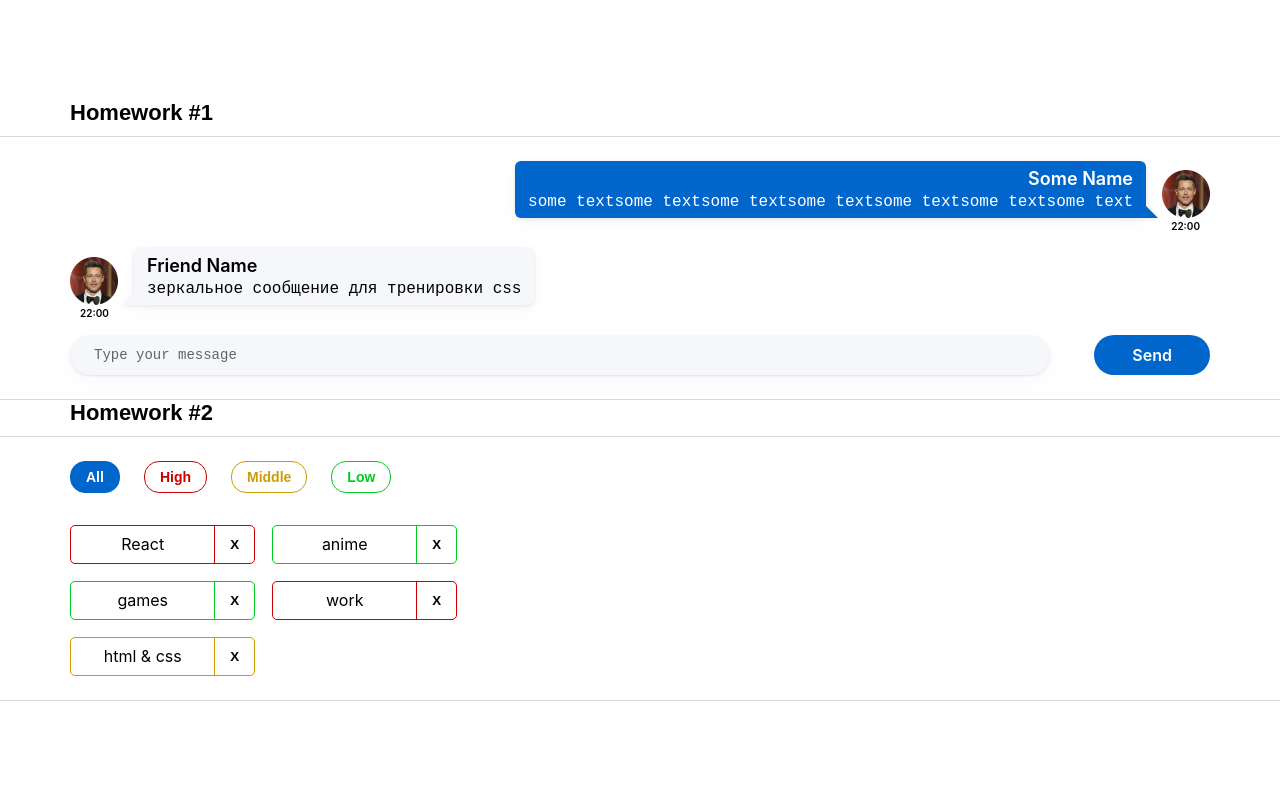
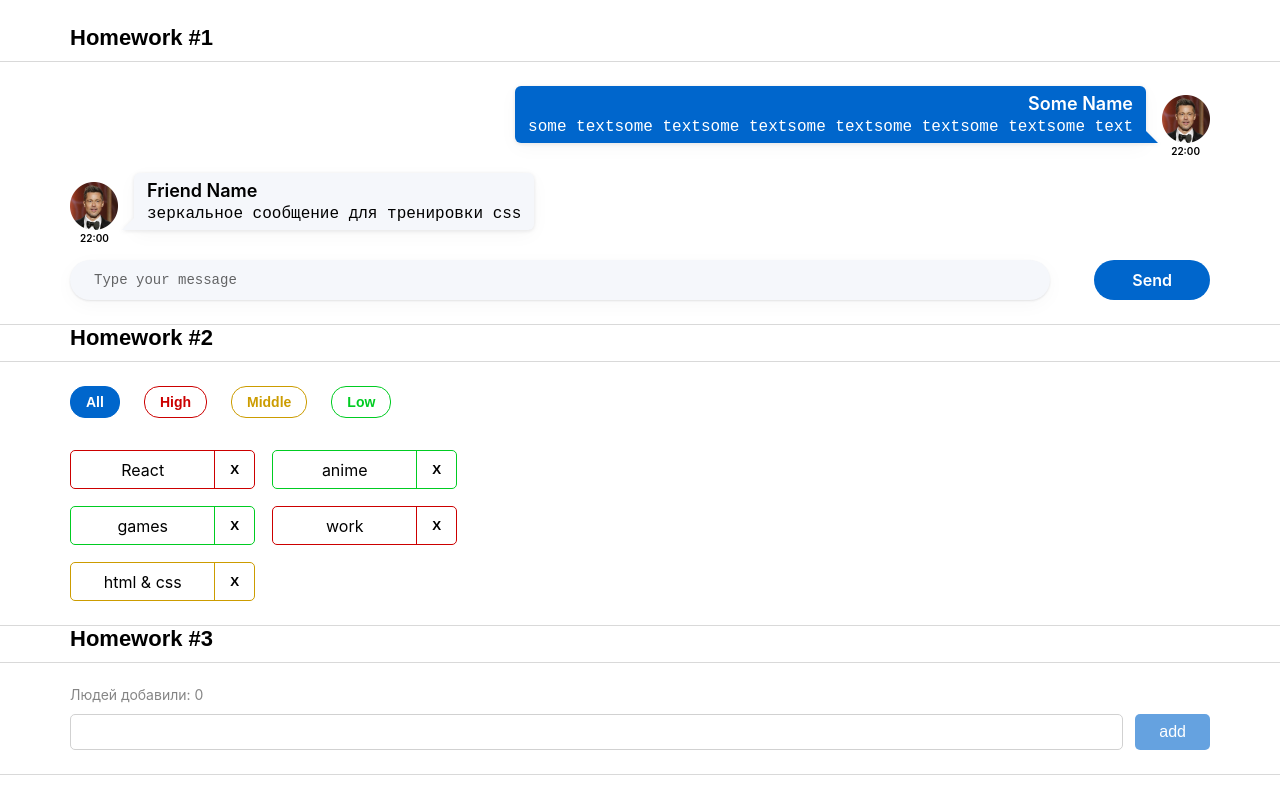
Before and after one commit to MargaritaZh/hws2-master, a React (Create React App) app: page /#/pre-junior in a window 1280 px wide. Before the commit this address led to /. Built offline with nearby package versions, Linux system fonts and the light colour scheme; the HTML template or start-up script is replaced by a standard one.

Commit message:
Homework hw03 was done

```diff
--- a/src/s1-main/App.tsx
+++ b/src/s1-main/App.tsx
@@ -2,6 +2,7 @@
 import s from './App.module.css'
 import HW1 from '../s2-homeworks/hw01/HW1'
 import HW2 from "../s2-homeworks/hw02/HW2";
+import HW3 from "../s2-homeworks/hw03/HW3";
 
 function App() {
     return (
@@ -9,7 +10,7 @@
             <HW1/>
             {/*раскомментировать по ходу выполнения*/}
             <HW2/>
-            {/*<HW3/>*/}
+            <HW3/>
             {/*<HW4/>*/}
 
             {/*при выполнении дз 5 и более - закомментировать здесь дз 1-4, так как они есть внутри дз 5*/}
--- a/src/s2-homeworks/hw03/Greeting.module.css
+++ b/src/s2-homeworks/hw03/Greeting.module.css
@@ -2,34 +2,73 @@
 }
 
 .inputAndButtonContainer {
+    display: flex;
+    justify-content: space-between;
+    gap: 12px;
+    width: 100%;
+    position: relative;
+}
+
+.inputAndButtonContainer div {
+    flex-grow: 1;
 }
 
 .error {
+    position: absolute;
+    margin-top: 7px;
+    font-size: 14px;
+    line-height: 1.2;
+    color: #CC0000;
 }
 
 .input {
+    width: 100%;
+    font-size: 16px;
+    padding: 8px 12px;
+    border-radius: 5px;
+    border: 1px solid #D1D1D1;
 }
 
 .input:focus {
+
 }
 
 .errorInput {
+    border: 1px solid #CC0000;
 }
 
 .button {
+    line-height: 1;
+    color: white;
+    font-size: 16px;
+    padding: 8px 24px;
+    border-radius: 5px;
+    border: none;
+    background-color: #0066CC;
 }
 
 .button:focus {
+    background-color: #0050a1;
 }
 
 .button:active {
+    background-color: #003870;
 }
 
 .button:disabled {
+    opacity: 0.6;
 }
 
 .text {
+    margin-bottom: 10px;
+    font-size: 14px;
+    line-height: 1.2;
+    color: rgba(0, 0, 0, 0.48);
 }
 
 .greeting {
+    margin-top: 10px;
+    font-size: 14px;
+    line-height: 1.2;
+    color: black;
 }
--- a/src/s2-homeworks/hw03/Greeting.tsx
+++ b/src/s2-homeworks/hw03/Greeting.tsx
@@ -2,14 +2,14 @@
 import s from './Greeting.module.css'
 
 type GreetingPropsType = {
-    name: any // need to fix any
-    setNameCallback: any // need to fix any
-    addUser: any // need to fix any
-    onBlur: any // need to fix any
-    onEnter: any // need to fix any
-    error: any // need to fix any
-    totalUsers: any // need to fix any
-    lastUserName?: any // need to fix any
+    name: string;
+    setNameCallback: (e: ChangeEvent<HTMLInputElement>) => void;
+    addUser: () => void;
+    onBlur: () => void;
+    onEnter: (e: KeyboardEvent) => void;
+    error: string | null;
+    totalUsers: number;
+    lastUserName?: string;
 }
 
 // презентационная компонента (для верстальщика)
@@ -25,7 +25,9 @@
         lastUserName,
     } // деструктуризация пропсов
 ) => {
-    const inputClass = s.errorInput // need to fix with (?:)
+    const inputClass = s.input + " " + (error ?" "+ s.errorInput : "");
+
+    const [value, setValue] = React.useState(name);
 
     return (
         <div id={'hw3-form'} className={s.greetingForm}>
--- a/src/s2-homeworks/hw03/GreetingContainer.tsx
+++ b/src/s2-homeworks/hw03/GreetingContainer.tsx
@@ -1,20 +1,45 @@
-import React, { ChangeEvent, KeyboardEvent, useState } from 'react'
+import React, {ChangeEvent, KeyboardEvent, useState} from 'react'
 import Greeting from './Greeting'
-import { UserType } from './HW3'
+import {UserType} from './HW3'
+import {Simulate} from "react-dom/test-utils";
+import error = Simulate.error;
 
 type GreetingContainerPropsType = {
-    users: any // need to fix any
-    addUserCallback: any // need to fix any
+    users: UserType[];
+    addUserCallback: (name: string) => void;
 }
 
-export const pureAddUser = (name: any, setError: any, setName: any, addUserCallback: any) => {
+export const pureAddUser = (name: string, setError: React.Dispatch<React.SetStateAction<string | null>>, setName: React.Dispatch<React.SetStateAction<string>>, addUserCallback: (name: string) => void) => {
     // если имя пустое - показать ошибку, иначе - добавить юзера и очистить инпут
+
+    // Проверка на пустую строку или строку из пробелов
+    if (!name.trim()) {
+        setError('Ошибка! Введите имя!');
+        return;
+    }
+    // Добавление пользователя, очистка инпута и сброс ошибки
+    addUserCallback(name);
+    setName("");
+    setError("");
 }
 
-export const pureOnBlur = (name: any, setError: any) => { // если имя пустое - показать ошибку
+export const pureOnBlur = (name: string, setError: React.Dispatch<React.SetStateAction<string | null>>) => {
+    // если имя пустое - показать ошибку
+
+    // Если имя пустое или состоит только из пробелов - показать ошибку
+    if (!name.trim()) {
+        setError('Ошибка! Введите имя!')
+    } else {
+        setError('')
+    }
 }
 
-export const pureOnEnter = (e: any, addUser: any) => { // если нажата кнопка Enter - добавить
+export const pureOnEnter = (e: KeyboardEvent, addUser: () => void) => {
+    // если нажата кнопка Enter - добавить
+    if (e.key === "Enter") {
+        addUser()
+
+    }
 }
 
 // более простой и понятный для новичков
@@ -22,18 +47,21 @@
 
 // более современный и удобный для про :)
 const GreetingContainer: React.FC<GreetingContainerPropsType> = ({
-    users,
-    addUserCallback,
-}) => {
+                                                                     users,
+                                                                     addUserCallback,
+                                                                 }) => {
     // деструктуризация пропсов
-    const [name, setName] = useState<any>('') // need to fix any
-    const [error, setError] = useState<any>('') // need to fix any
+    const [name, setName] = useState<string>('');
+    const [error, setError] = useState<string | null>(null);
 
-    const setNameCallback = (e: any) => { // need to fix any
-        setName('some name') // need to fix
 
-        error && setError('')
+    const setNameCallback = (e: ChangeEvent<HTMLInputElement>) => {
+        const trimmedName = e.currentTarget.value; // Без обрезания пробелов
+        setName(trimmedName);
+        error && setError(null);
     }
+
+
     const addUser = () => {
         pureAddUser(name, setError, setName, addUserCallback)
     }
@@ -42,12 +70,12 @@
         pureOnBlur(name, setError)
     }
 
-    const onEnter = (e: any) => {
+    const onEnter = (e: KeyboardEvent) => {
         pureOnEnter(e, addUser)
     }
 
-    const totalUsers = 0 // need to fix
-    const lastUserName = 'some name' // need to fix
+    const totalUsers = users.length;
+    const lastUserName = totalUsers != 0 && !error ? users[totalUsers - 1].name : "";
 
     return (
         <Greeting
--- a/src/s2-homeworks/hw03/HW3.tsx
+++ b/src/s2-homeworks/hw03/HW3.tsx
@@ -1,4 +1,4 @@
-import React, { useState } from 'react'
+import React, {Dispatch, useState} from 'react'
 import { v1 } from 'uuid'
 import s2 from '../../s1-main/App.module.css'
 import GreetingContainer from './GreetingContainer'
@@ -19,20 +19,23 @@
 
 // types
 export type UserType = {
-    _id: any // need to fix any
-    name: any // need to fix any
+    _id: string;
+    name: string;// need to fix any
 }
 
-export const pureAddUserCallback = (name: any, setUsers: any, users: any) => { // need to fix any
-    const user = { // need to fix
+export const pureAddUserCallback = (name: string, setUsers: Dispatch<UserType[]>, users:UserType[]) => {
+    const user:UserType = {
+        _id: v1(),
+        name,
     }
     setUsers([...users, user])
 }
 
 const HW3 = () => {
-    const [users, setUsers] = useState<any>([]) // need to fix any
 
-    const addUserCallback = (name: any) => { // need to fix any
+    const [users, setUsers] = useState<UserType[]>([]) // need to fix any
+
+    const addUserCallback = (name: string) => {// need to fix any
         pureAddUserCallback(name, setUsers, users)
     }
 
```
